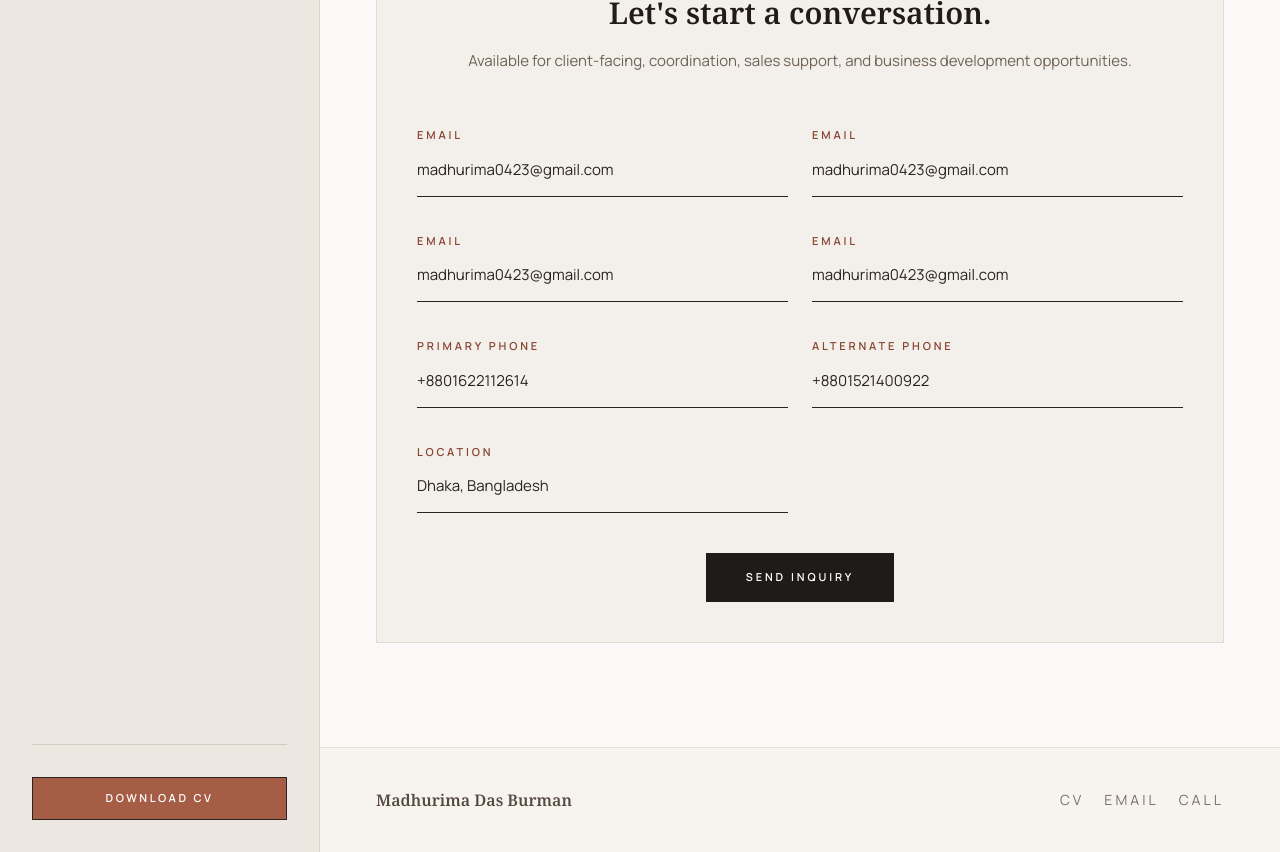
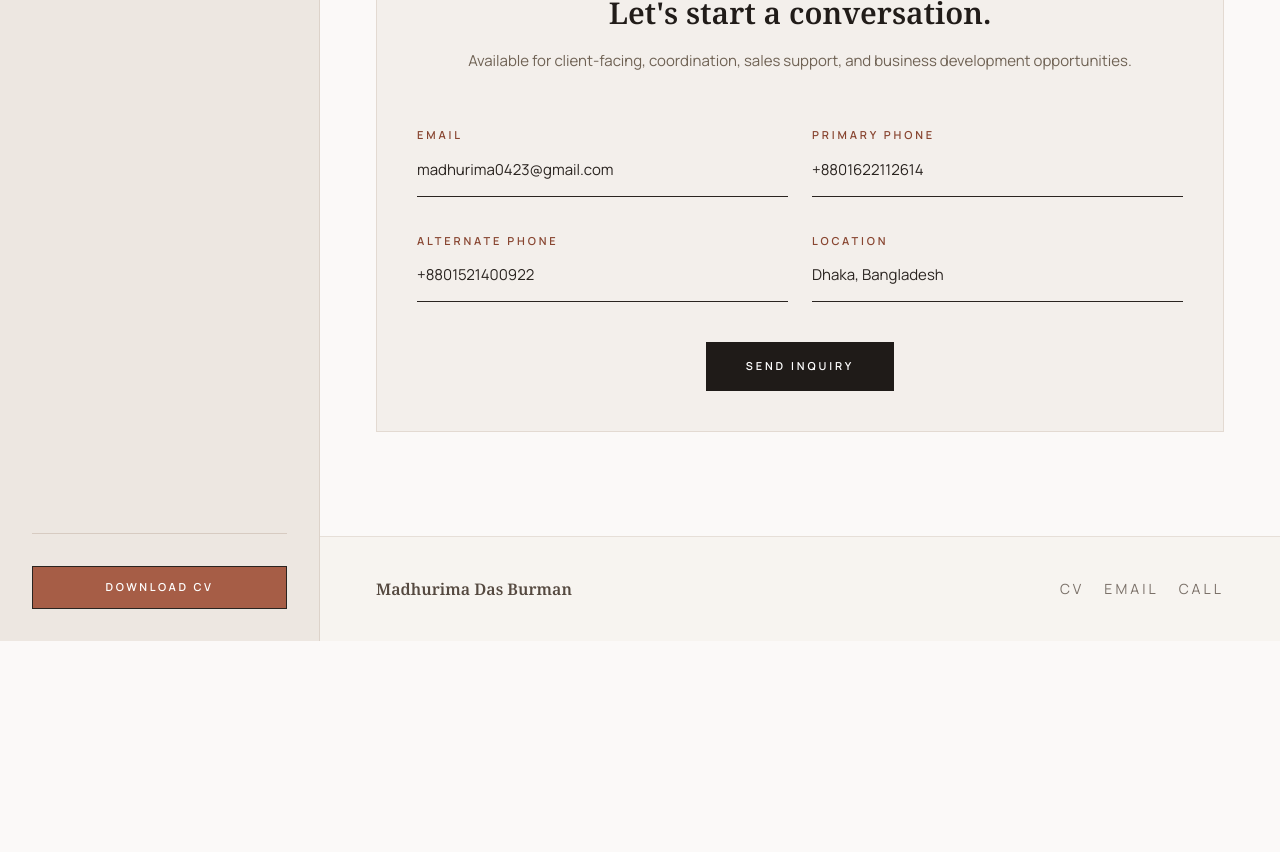
Before and after one commit to arunavsen/madhurima-career, a React (Vite) app: page / in a window 1280 px wide. Shown: the part 3480-4332 px from the top of the page. After the commit the page ends 4121 px from the top, so only its background shows below. Built offline with nearby package versions, Linux system fonts and the light colour scheme; the HTML template or start-up script is replaced by a standard one.

Commit message:
Remove duplicate ContactCard entries in ContactSection

```diff
--- a/src/App.tsx
+++ b/src/App.tsx
@@ -373,21 +373,6 @@ function ContactSection() {
           value="madhurima0423@gmail.com"
           href="mailto:madhurima0423@gmail.com"
         />
-         <ContactCard
-          heading="Email"
-          value="madhurima0423@gmail.com"
-          href="mailto:madhurima0423@gmail.com"
-        />
-         <ContactCard
-          heading="Email"
-          value="madhurima0423@gmail.com"
-          href="mailto:madhurima0423@gmail.com"
-        />
-         <ContactCard
-          heading="Email"
-          value="madhurima0423@gmail.com"
-          href="mailto:madhurima0423@gmail.com"
-        />
         <ContactCard heading="Primary Phone" value="+8801622112614" href="tel:+8801622112614" />
         <ContactCard
           heading="Alternate Phone"
```
